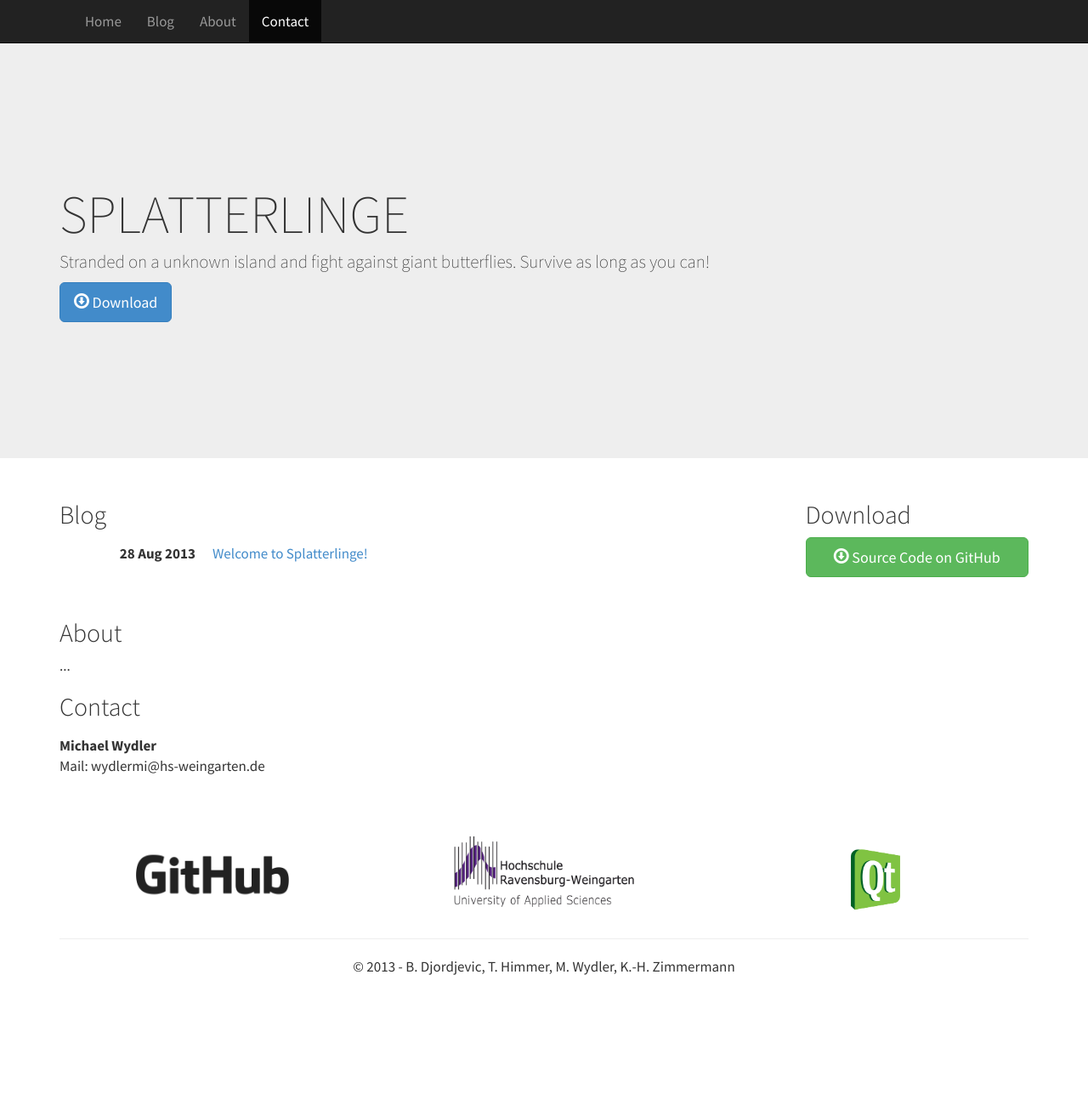
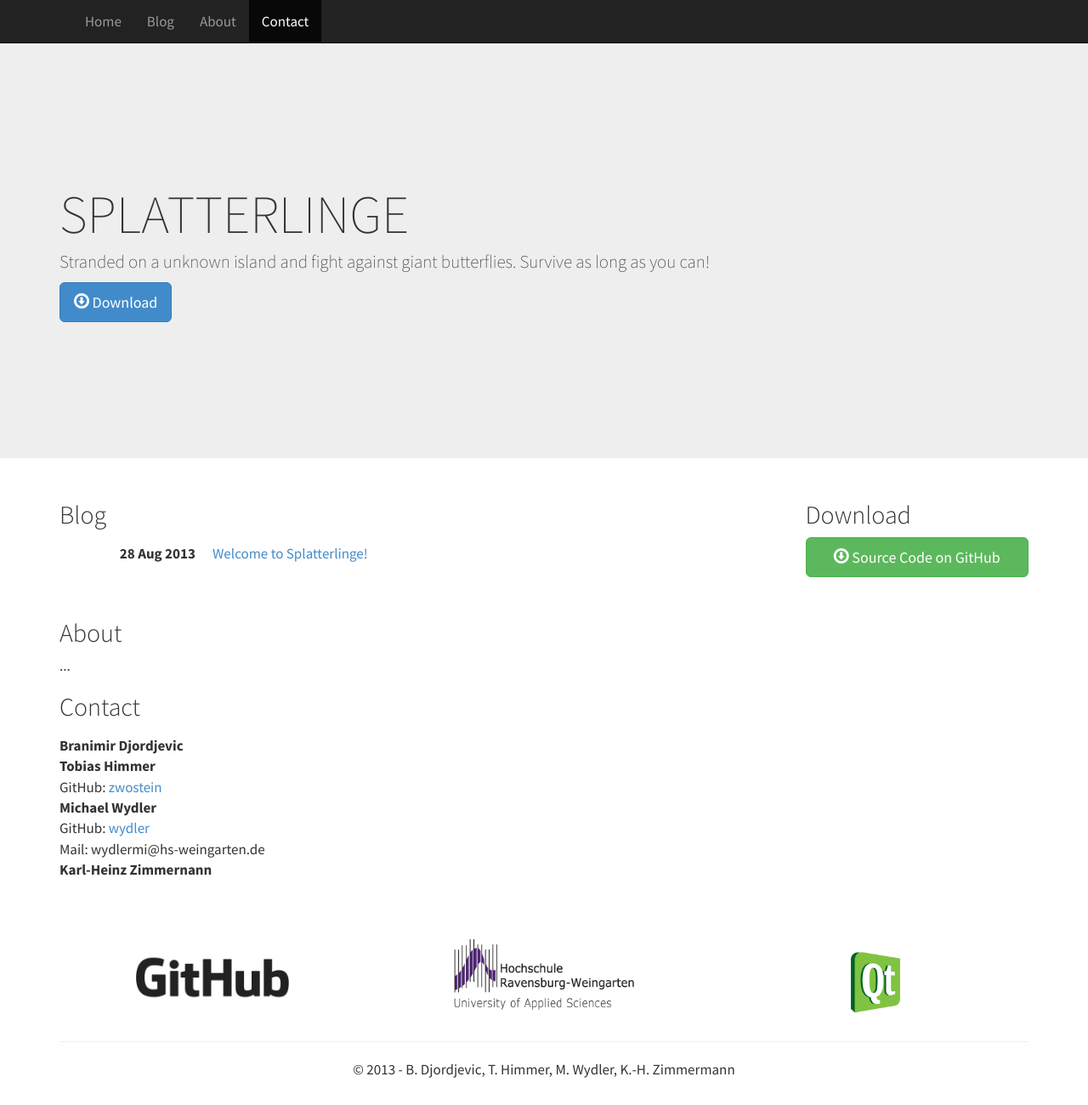
Before and after one commit to splatterlinge/splatterlinge.github.io, a Jekyll site: the page built from index.html, in a window 1280 px wide and 1300 px high. Shown: the whole window at 85% size. Built offline with Jekyll 4.4.1, drawn with Linux system fonts in a browser that asks for light colours; Markdown is read by kramdown in place of the engine named in the settings.

Commit message:
Parner links.

```diff
--- a/_layouts/default.html
+++ b/_layouts/default.html
@@ -41,13 +41,19 @@
       <div class="container" style="margin-top:50px;text-align:center;vertical-align:bottom">
         <div class="row" style="vertical-align:bottom">
           <div class="col-sm-4">
-            <img src="/img/github.png" alt="GitHub" style="max-width:50%;max-height:100px;" />
+            <a href="https://github.com/splatterlinge/Splatterlinge" target="_blank">
+              <img src="/img/github.png" alt="GitHub" style="max-width:50%;max-height:100px;" />
+            </a>
           </div>
           <div class="col-sm-4">
-            <img src="/img/hrw.png" alt="Hochschule Ravensburg-Weingarten" style="max-width:60%;max-height:100px;" />
+            <a href="http://www.hs-weingarten.de" target="_blank">
+              <img src="/img/hrw.png" alt="Hochschule Ravensburg-Weingarten" style="max-width:60%;max-height:100px;" />
+            </a>
           </div>
           <div class="col-sm-4">
-            <img src="/img/qt.png" alt="Qt" style="max-width:60%;max-height:100px;" />
+            <a href="http://qt-project.org" target="_blank">
+              <img src="/img/qt.png" alt="Qt" style="max-width:60%;max-height:100px;" />
+            </a>
           </div>
         </div>
         <div class="row">
--- a/index.html
+++ b/index.html
@@ -27,8 +27,14 @@
 			<br />
 			<h2 id="contact">Contact</h2>
 			<dl>
+        <dt>Branimir Djordjevic</dt>
+        <dd></dd>
+        <dt>Tobias Himmer</dt>
+        <dd>GitHub: <a href="https://github.com/wydler">zwostein</a></dd>
 				<dt>Michael Wydler</dt>
-				<dd>Mail: wydlermi@hs-weingarten.de</dd>
+				<dd>GitHub: <a href="https://github.com/wydler">wydler</a><br />Mail: wydlermi@hs-weingarten.de</dd>
+        <dt>Karl-Heinz Zimmernann</dt>
+        <dd></dd>
 			</dl>
     </div>
     <div class="col-sm-3">
```
